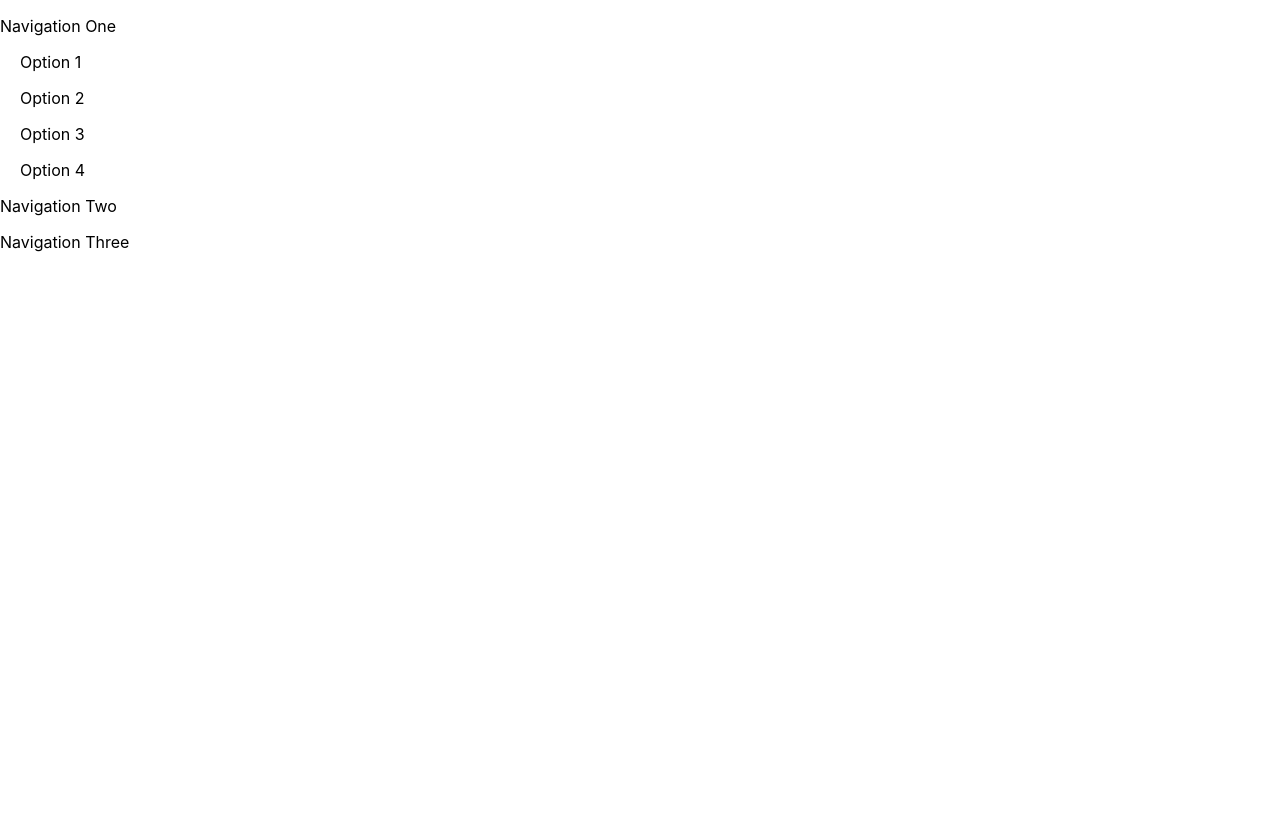
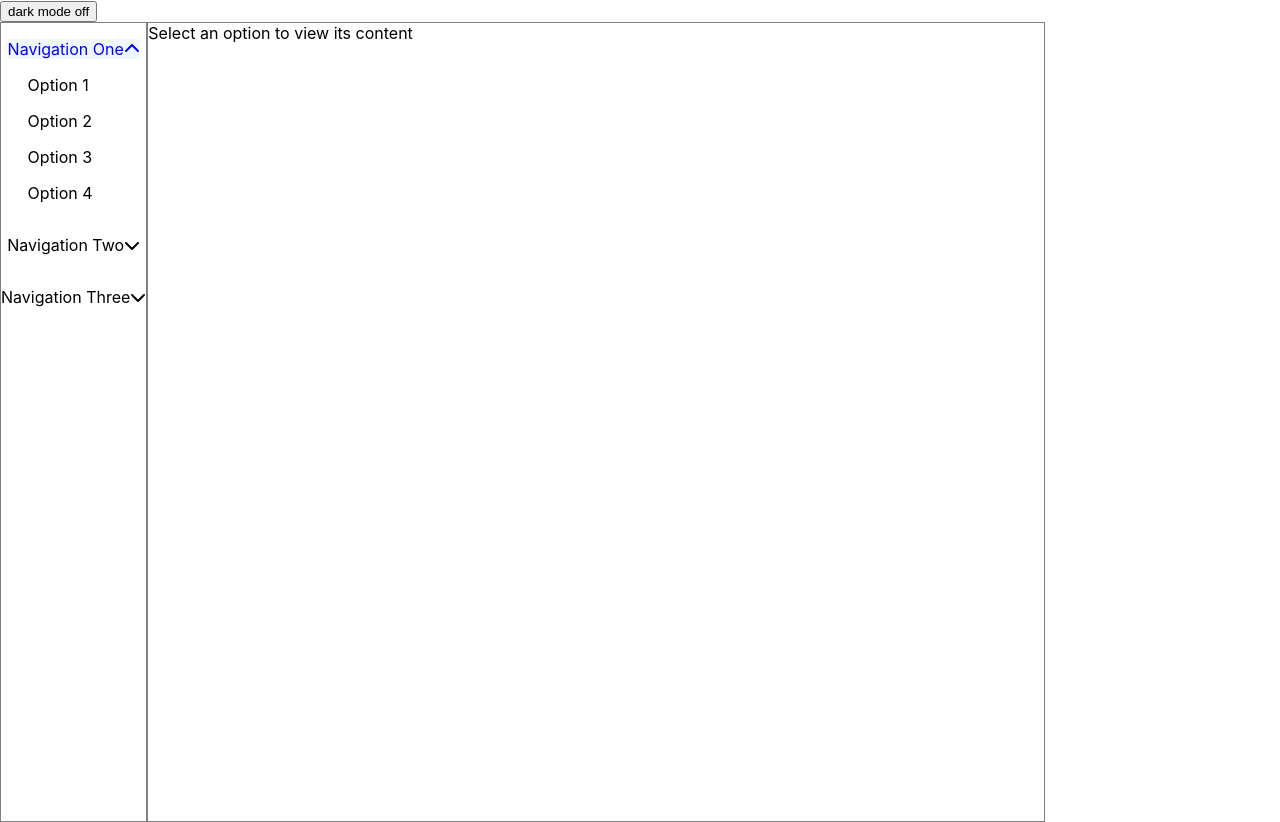
Before and after one commit to poonamgahatraj/menu_component, a React (Create React App) app in the folder menu_component/: page / in a window 1280 px wide. Both pictures are taken after a click on the element "Navigation One". Before the commit the page ends 800 px from the top, so only its background shows below. Built offline with nearby package versions, Linux system fonts and the light colour scheme.

Commit message:
menu_component

```diff
--- a/menu_component/package.json
+++ b/menu_component/package.json
@@ -3,6 +3,7 @@
   "version": "0.1.0",
   "private": true,
   "dependencies": {
+    "@fortawesome/fontawesome-free": "^6.5.2",
     "@fortawesome/fontawesome-svg-core": "^6.5.2",
     "@fortawesome/free-solid-svg-icons": "^6.5.2",
     "@fortawesome/react-fontawesome": "^0.2.1",
--- a/menu_component/src/component/NavItem.js
+++ /dev/null
@@ -1,28 +0,0 @@
-
-import { useState } from "react";
-export default function NavItem ({item}){
-    const [isExpanded, setIsExpanded] = useState(false);
-
-    const toggleNavItem = () => {
-      setIsExpanded(!isExpanded);
-    };
-
-    return(
-
-      <>
-
-          <div>
-            <p onClick={toggleNavItem} style={{ cursor: 'pointer' }}>
-              {item.label}
-            </p>
-            {isExpanded && (
-              <div style={{ marginLeft: '20px' }}>
-                {item.subItems.map(subItem => (
-                  <p key={subItem.id}>{subItem.label}</p>
-                ))}
-              </div>
-            )}
-          </div>
-          </>
-    )
-}
--- /dev/null
+++ b/menu_component/src/component/menu2.css
@@ -0,0 +1,23 @@
+.light-mode {
+    background-color: white;
+    color: black;
+    min-height: 100vh;
+
+  }
+
+  /* Dark mode styles */
+  .dark-mode {
+    background-color: black;
+    color: white;
+
+  }
+
+  p:focus{
+    color:blue;
+    background-color: aliceblue;
+
+  }
+
+  p:hover{
+    color:grey
+  }
--- a/menu_component/src/component/menu2.js
+++ b/menu_component/src/component/menu2.js
@@ -1,32 +1,35 @@
+import React, { useState } from 'react';
+import { FontAwesomeIcon } from '@fortawesome/react-fontawesome';
+import { faChevronDown, faChevronUp } from '@fortawesome/free-solid-svg-icons';
+import Option1 from './option1';
+import Option2 from './option2';
+import Option3 from './option3';
+import Option4 from './option4';
+import './menu2.css'
 
-import NavItem from "./NavItem";
-
-export default function Menu2(){
+export default function Menu2() {
   const navItems = [
     {
       id: 1,
       label: 'Navigation One',
-
       subItems: [
         { id: 1.1, label: 'Option 1' },
-            { id: 1.2, label: 'Option 2'},
+        { id: 1.2, label: 'Option 2' },
         { id: 1.3, label: 'Option 3' },
-            { id: 1.4, label: 'Option 4'}
+        { id: 1.4, label: 'Option 4' }
       ]
     },
     {
       id: 2,
       label: 'Navigation Two',
-
       subItems: [
         { id: 2.1, label: 'Option 5' },
         { id: 2.2, label: 'Option 6' },
         {
           id: 2.3,
           label: 'Sub menu',
-
           subItems: [
-                { id: 2.4 , label: 'Option 7'},
+            { id: 2.4, label: 'Option 7' },
             { id: 2.5, label: 'Option 8' }
           ]
         }
@@ -35,9 +38,8 @@ export default function Menu2(){
     {
       id: 3,
       label: 'Navigation Three',
-
       subItems: [
-            { id: 3.1, label: 'Option 9'},
+        { id: 3.1, label: 'Option 9' },
         { id: 3.2, label: 'Option 10' },
         { id: 3.3, label: 'Option 11' },
         { id: 3.4, label: 'Option 12' }
@@ -45,16 +47,106 @@ export default function Menu2(){
     }
   ];
 
+  const [expandedNavItems, setExpandedNavItems] = useState({});
+  const [expandedSubNavItems, setExpandedSubNavItems] = useState({});
+  const [selectedOption, setSelectedOption] = useState(null);
+  const [isToogle, setIsToogle]=useState(false);
 
-    return(
+
+  function handleToogleButton(){
+    setIsToogle(!isToogle)
+}
+
+
+  const toggleNavItem = (id) => {
+    setExpandedNavItems((prevState) => ({
+      ...prevState,
+      [id]: !prevState[id]
+    }));
+  };
+
+  const toggleSubNavItem = (parentId, subId) => {
+    setExpandedSubNavItems((prevState) => ({
+      ...prevState,
+      [parentId]: {
+        ...prevState[parentId],
+        [subId]: !prevState[parentId]?.[subId]
+      }
+    }));
+  };
+
+
+  const handleOptionClick = (option) => {
+    setSelectedOption(option);
+  };
+
+  const renderContent = () => {
+    switch (selectedOption) {
+      case 'Option 1':
+        return <Option1 />;
+      // Add cases for other options here
+      case 'Option 2':
+        return<Option2/>
+      case 'Option 3':
+        return <Option3/>
+      case 'Option 4':
+        return <Option4/>
+      default:
+        return <div>Select an option to view its content</div>;
+    }
+  };
+
+  return (
 <>
-      <div>
+    <button onClick={handleToogleButton}>dark mode
+    {isToogle? ' on':' off'}
+</button>
+
+<div className={isToogle ? 'dark-mode' : 'light-mode'} style={{display:"flex"}}>
+<div className='NavBar' style={{border:" 1px solid grey",/* width: 13%; */display: "flex", flexDirection:" column",/* justify-content: center; */alignItems: "center"}}>
       {navItems.map(item => (
-        <NavItem key={item.id} item={item} />
+        <div key={item.id}>
+          <p onClick={() => toggleNavItem(item.id)}  style={{ cursor: 'pointer', display: 'flex', alignItems: 'center', justifyContent: 'space-between' }} tabIndex="0">
+            {item.label}
+            <FontAwesomeIcon icon={expandedNavItems[item.id] ? faChevronUp : faChevronDown} />
+          </p>
+          {expandedNavItems[item.id] && (
+            <div style={{ marginLeft: '20px' }}>
+              {item.subItems.map(subItem => (
+                <div key={subItem.id}>
+                  <p
+                     onClick={() => {
+                      if (subItem.subItems) {
+                        toggleSubNavItem(item.id, subItem.id);
+                      } else {
+                        handleOptionClick(subItem.label);
+                      }
+                    }}
+                    style={{ cursor: 'pointer' }}
+                    tabIndex="0"
+                  >
+                    {subItem.label}
+                  </p>
+                  {expandedSubNavItems[item.id]?.[subItem.id] && subItem.subItems && (
+                    <div style={{ marginLeft: '20px' }}>
+                      {subItem.subItems.map(nestedSubItem => (
+                        <p key={nestedSubItem.id}>{nestedSubItem.label}</p>
                       ))}
                     </div>
+                  )}
+                </div>
+              ))}
+            </div>
+          )}
+        </div>
+      ))}
+    </div>
+
+    <div className='Content' style={{border:"1px solid grey",width:'70%'}}>
+    {renderContent()}
+</div>
+</div>
+
 </>
-    )
-
-
+  );
 }
--- /dev/null
+++ b/menu_component/src/component/option1.js
@@ -0,0 +1,9 @@
+
+export default function Option1() {
+    return (
+      <div style={{backgroundColor:"pink",height:"100vh"}}>
+        <h2>Option 1</h2>
+        <p>This is the content for Option 1.</p>
+      </div>
+    );
+  }
--- /dev/null
+++ b/menu_component/src/component/option2.js
@@ -0,0 +1,9 @@
+
+export default function Option2() {
+    return (
+      <div style={{backgroundColor:"yellow",height:"100vh"}}>
+        <h2>Option 2</h2>
+        <p>This is the content for Option 2.</p>
+      </div>
+    );
+  }
--- /dev/null
+++ b/menu_component/src/component/option3.js
@@ -0,0 +1,9 @@
+
+export default function Option3() {
+    return (
+      <div style={{backgroundColor:"green",height:"100vh"}}>
+        <h2>Option 3</h2>
+        <p>This is the content for Option 3.</p>
+      </div>
+    );
+  }
--- /dev/null
+++ b/menu_component/src/component/option4.js
@@ -0,0 +1,9 @@
+
+export default function Option4() {
+    return (
+      <div style={{backgroundColor:"red",height:"100vh"}}>
+        <h2>Option 4</h2>
+        <p>This is the content for Option 4.</p>
+      </div>
+    );
+  }
```
Also changed, not shown: 1 other file (tests, documents, lock files or other folders). Lines whose indentation alone changed are shown as unchanged.
